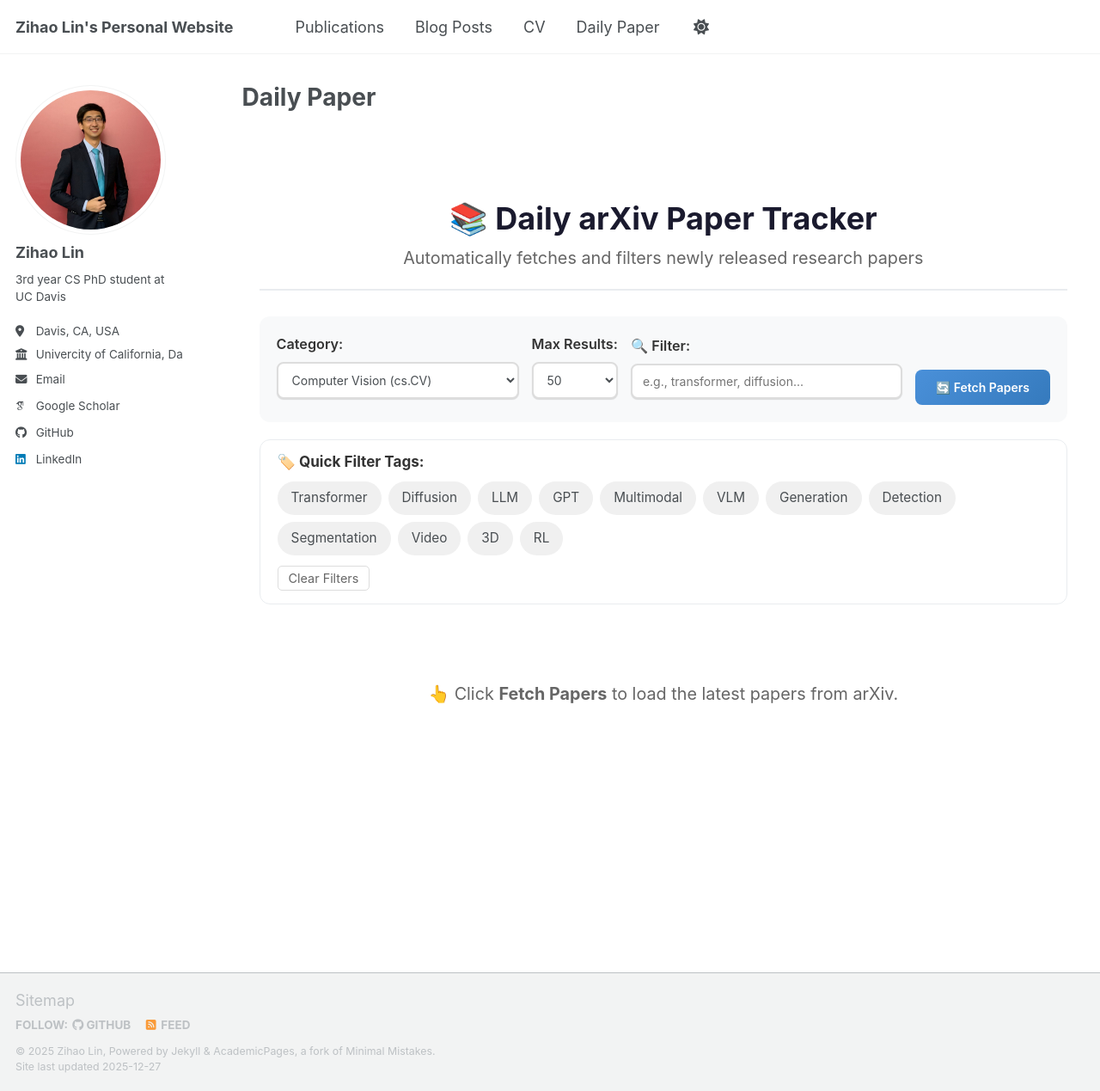
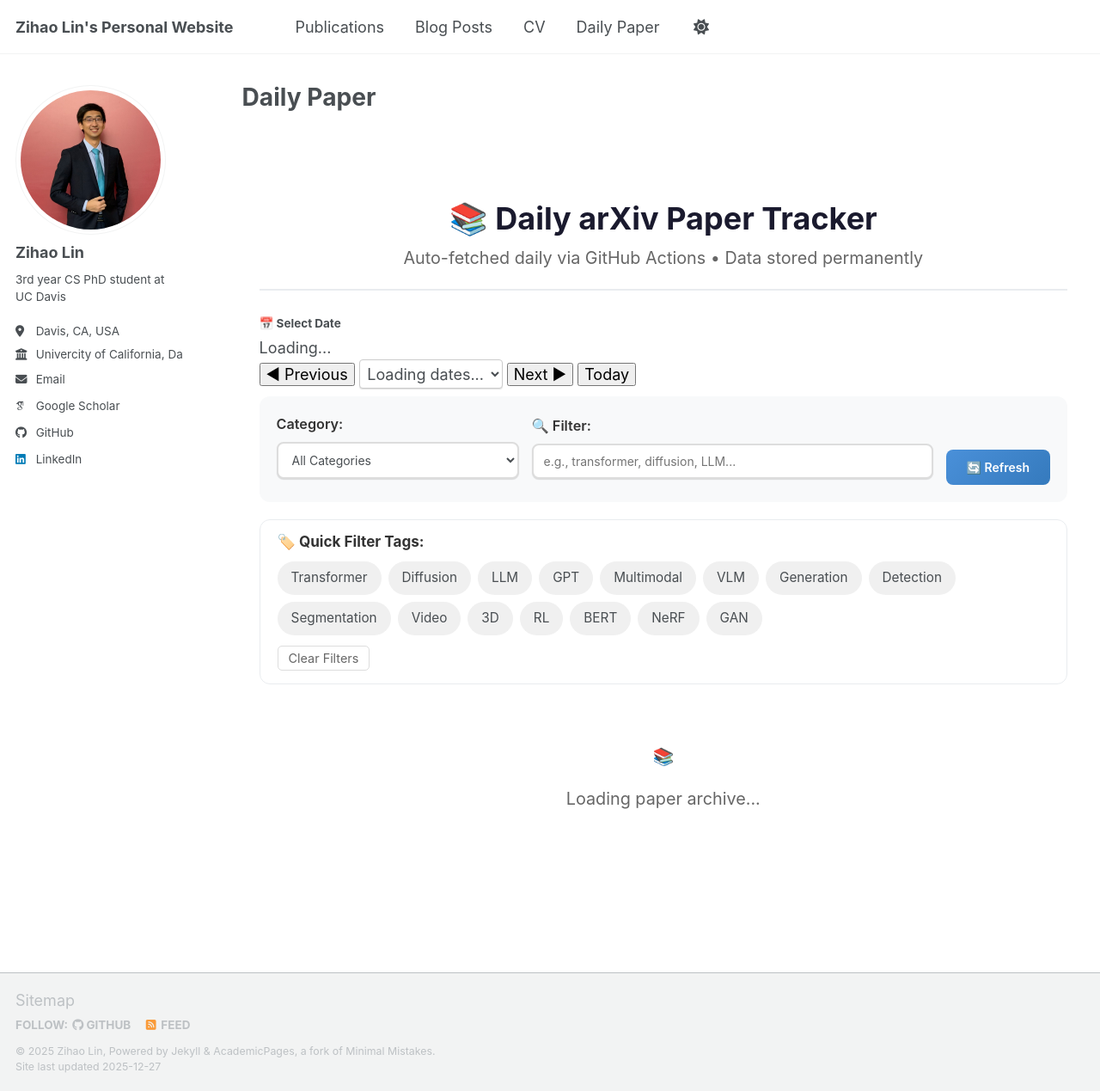
Before and after one commit to ZihaoLinQZ/ZihaoLinQZ.github.io, a Jekyll site: the page built from _pages/dailypaper.md, in a window 1280 px wide and 1269 px high. Shown: the whole window at 86% size. Built offline with Jekyll 4.4.1, drawn with Linux system fonts in a browser that asks for light colours; some web fonts are replaced; a script bundle is joined from its source files by our own code; library files that are not in the unit come from our copies.

Commit message:
Update daily paper tracker with new features

```diff
--- a/_pages/dailypaper.md
+++ b/_pages/dailypaper.md
@@ -8,43 +8,48 @@
 <div id="arxiv-container">
   <div class="arxiv-header">
     <h2>📚 Daily arXiv Paper Tracker</h2>
-    <p class="arxiv-subtitle">Automatically fetches and filters newly released research papers</p>
+    <p class="arxiv-subtitle">Auto-fetched daily via GitHub Actions • Data stored permanently</p>
   </div>
 
+  <!-- Date Selection Section -->
+  <div class="date-section">
+    <div class="date-header">
+      <h4>📅 Select Date</h4>
+      <span id="data-status" class="data-status">Loading...</span>
+    </div>
+    <div class="date-controls">
+      <button id="prev-day-btn" class="nav-btn">◀ Previous</button>
+      <select id="date-select">
+        <option value="">Loading dates...</option>
+      </select>
+      <button id="next-day-btn" class="nav-btn">Next ▶</button>
+      <button id="today-btn" class="today-btn">Today</button>
+    </div>
+  </div>
+
+  <!-- Controls Section -->
   <div class="arxiv-controls">
     <div class="control-group">
       <label for="category-select">Category:</label>
       <select id="category-select">
         <option value="all">All Categories</option>
-        <option value="cs.CV" selected>Computer Vision (cs.CV)</option>
+        <option value="cs.CV">Computer Vision (cs.CV)</option>
         <option value="cs.CL">Computation and Language (cs.CL)</option>
         <option value="cs.LG">Machine Learning (cs.LG)</option>
         <option value="cs.AI">Artificial Intelligence (cs.AI)</option>
         <option value="cs.RO">Robotics (cs.RO)</option>
-        <option value="cs.IR">Information Retrieval (cs.IR)</option>
-        <option value="stat.ML">Statistics - ML (stat.ML)</option>
-        <option value="eess.IV">Image Processing (eess.IV)</option>
-      </select>
-    </div>
-
-    <div class="control-group">
-      <label for="max-results">Max Results:</label>
-      <select id="max-results">
-        <option value="20">20</option>
-        <option value="50" selected>50</option>
-        <option value="100">100</option>
-        <option value="200">200</option>
       </select>
     </div>
 
     <div class="control-group search-group">
       <label for="search-input">🔍 Filter:</label>
-      <input type="text" id="search-input" placeholder="e.g., transformer, diffusion...">
+      <input type="text" id="search-input" placeholder="e.g., transformer, diffusion, LLM...">
     </div>
 
-    <button id="fetch-btn" class="fetch-button">🔄 Fetch Papers</button>
+    <button id="refresh-btn" class="fetch-button">🔄 Refresh</button>
   </div>
 
+  <!-- Quick Filter Tags -->
   <div class="keyword-section">
     <h4>🏷️ Quick Filter Tags:</h4>
     <div class="keyword-tags">
@@ -60,29 +65,39 @@
       <span class="keyword-tag" data-keyword="video">Video</span>
       <span class="keyword-tag" data-keyword="3D">3D</span>
       <span class="keyword-tag" data-keyword="reinforcement">RL</span>
+      <span class="keyword-tag" data-keyword="BERT">BERT</span>
+      <span class="keyword-tag" data-keyword="NeRF">NeRF</span>
+      <span class="keyword-tag" data-keyword="GAN">GAN</span>
     </div>
     <button id="clear-filters" class="clear-btn">Clear Filters</button>
   </div>
 
+  <!-- Statistics -->
   <div id="stats-section" class="stats-section" style="display: none;">
-    <span>Total: <strong id="total-count">0</strong></span>
-    <span>Showing: <strong id="filtered-count">0</strong></span>
-    <span>Updated: <strong id="last-updated">-</strong></span>
+    <span>📊 Total: <strong id="total-count">0</strong></span>
+    <span>👁️ Showing: <strong id="filtered-count">0</strong></span>
+    <span>📅 Date: <strong id="current-date">-</strong></span>
+    <span id="fetch-time" class="fetch-time"></span>
   </div>
 
+  <!-- Loading -->
   <div id="loading" class="loading" style="display: none;">
     <div class="spinner"></div>
-    <p id="loading-text">Fetching papers...</p>
+    <p id="loading-text">Loading papers...</p>
   </div>
 
+  <!-- Error -->
   <div id="error-message" class="error-message" style="display: none;"></div>
 
+  <!-- Papers List -->
   <div id="papers-list" class="papers-list">
     <div class="init-message">
-      <p>👆 Click <strong>Fetch Papers</strong> to load the latest papers from arXiv.</p>
+      <div class="init-icon">📚</div>
+      <p>Loading paper archive...</p>
     </div>
   </div>
 
+  <!-- Load More -->
   <div id="load-more-container" style="display: none; text-align: center; padding: 20px;">
     <button id="load-more-btn" class="fetch-button">Load More</button>
   </div>
```
